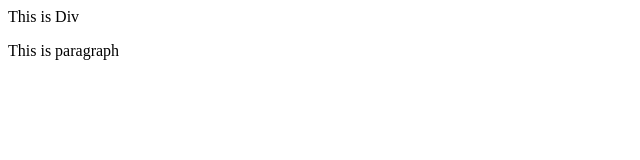
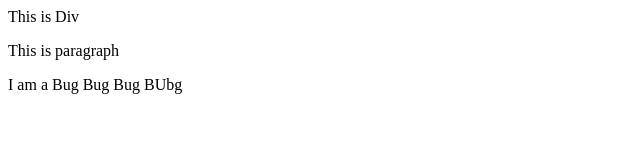
Before and after one commit to NoobCoder126/github-recap, a plain HTML site: page index.html in a window 1280 px wide. Shown: the whole page, without its empty margins (0-640 px from the left). Drawn offline with Linux system fonts and the light colour scheme.

Commit message:
force bug

```diff
--- a/index.html
+++ b/index.html
@@ -2,3 +2,4 @@
     This is Div
 </div>
 <p>This is paragraph</p>
+<p>I am a Bug Bug Bug BUbg</p>
```
